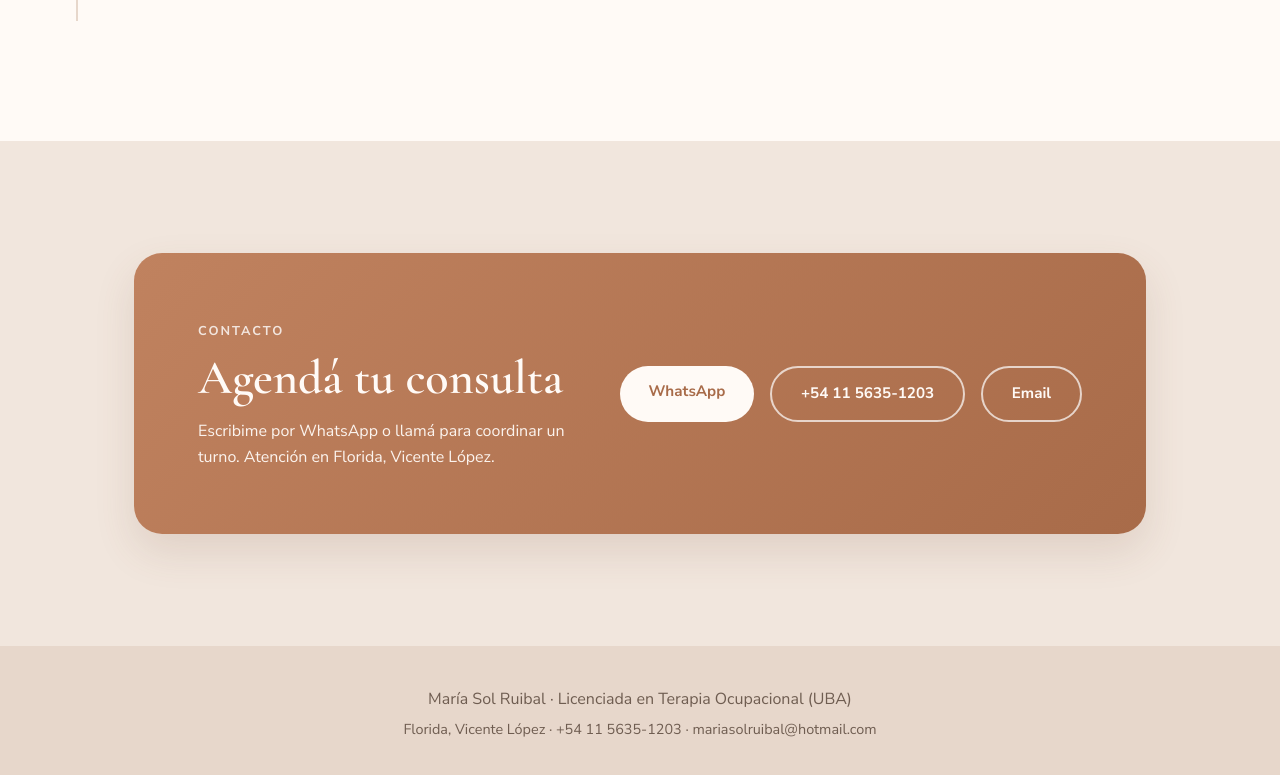
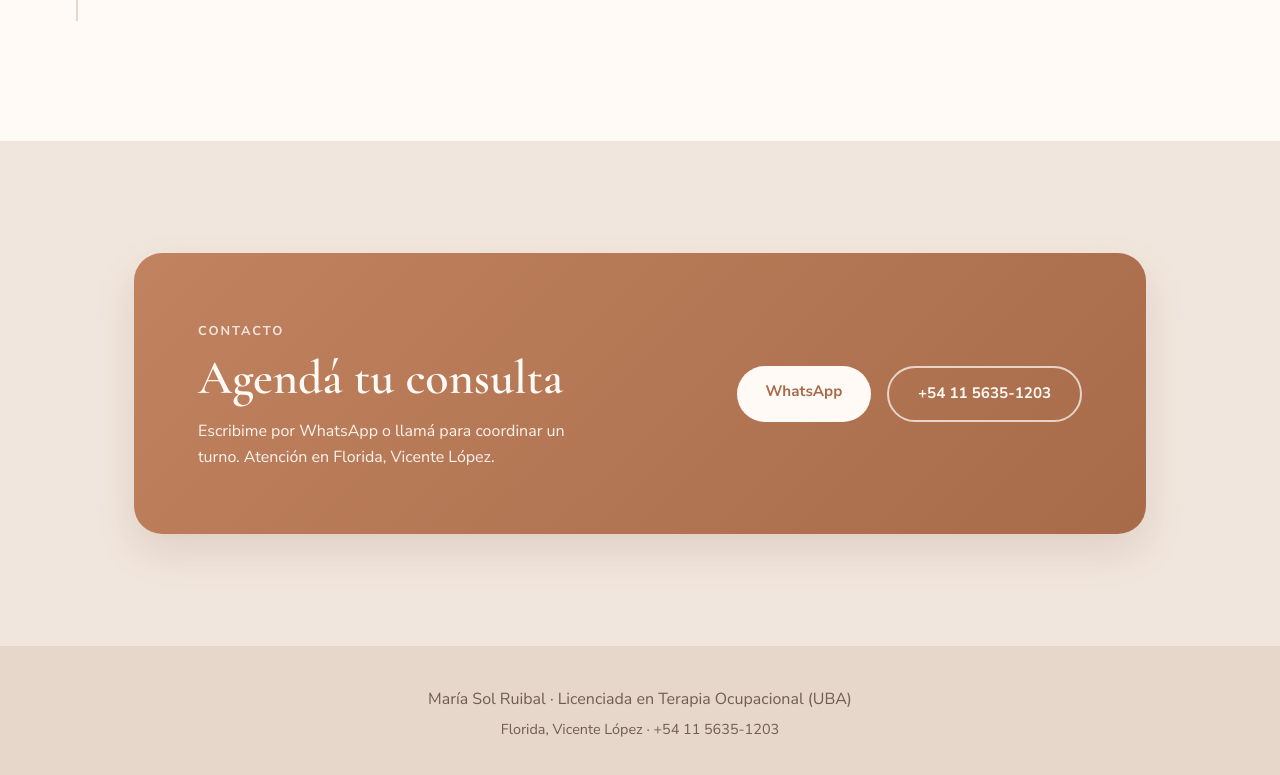
Before and after one commit to AldoRastrelli/MariaSolRuibal, a plain HTML site: page index.html in a window 1280 px wide. Shown: the part 3061-3836 px from the top of the page. Drawn offline with nearby package versions, Linux system fonts and the light colour scheme.

Commit message:
Eliminar email de contacto

```diff
--- a/index.html
+++ b/index.html
@@ -150,14 +150,13 @@
           WhatsApp
         </a>
         <a href="tel:+541156351203" class="btn btn--ghost">+54 11 5635-1203</a>
-        <a href="mailto:mariasolruibal@hotmail.com" class="btn btn--ghost">Email</a>
       </div>
     </div>
   </section>
 
   <footer class="footer">
     <p>María Sol Ruibal · Licenciada en Terapia Ocupacional (UBA)</p>
-    <p class="footer__small">Florida, Vicente López · +54 11 5635-1203 · mariasolruibal@hotmail.com</p>
+    <p class="footer__small">Florida, Vicente López · +54 11 5635-1203</p>
   </footer>
 
   <script src="script.js"></script>
```
Also changed, not shown: 1 other file.
